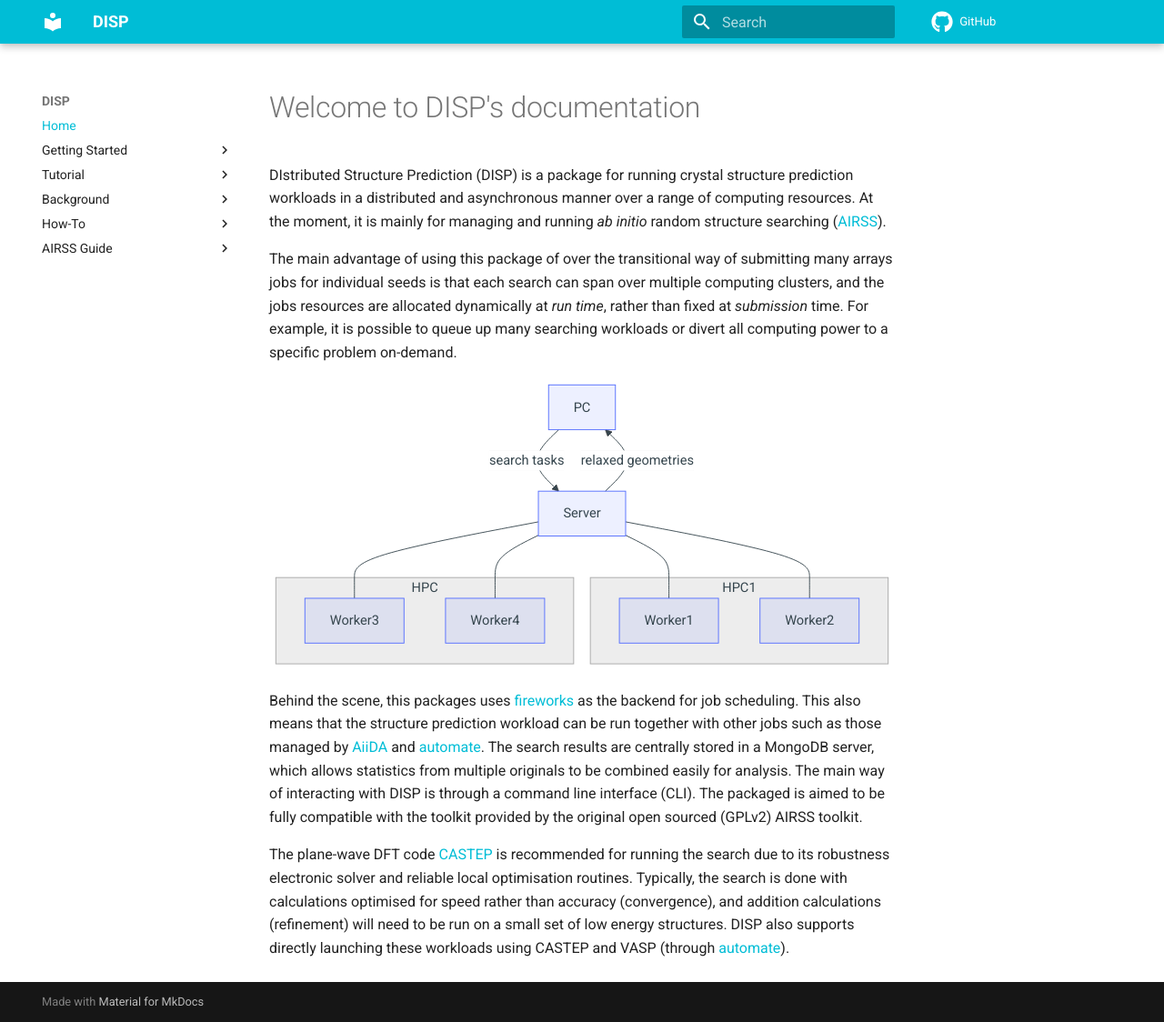
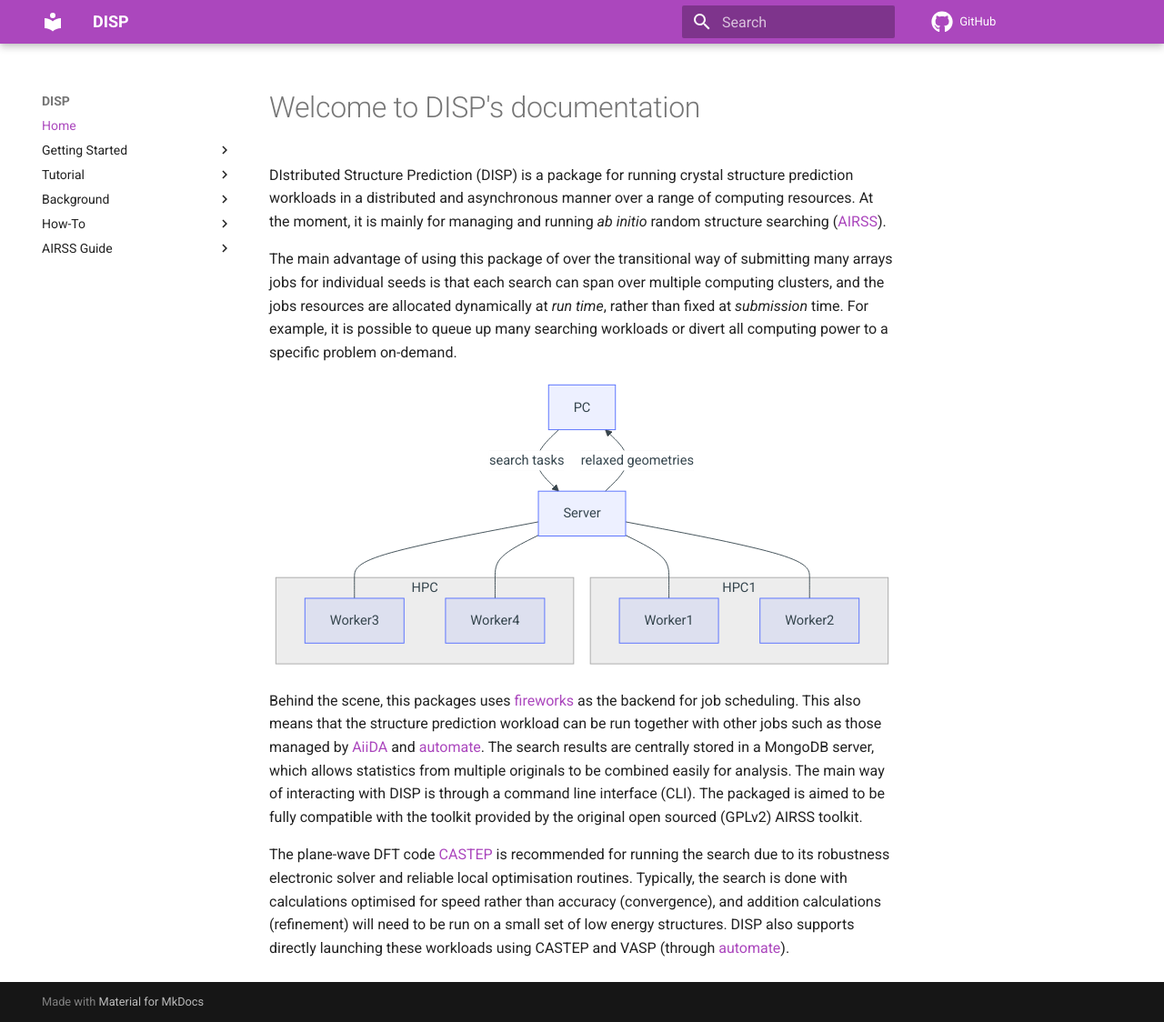
Before and after one commit to zhubonan/disp, an MkDocs documentation site: the page built from docs/index.md, in a window 1280 px wide and 1124 px high. Shown: the whole window at 91% size. Built offline with MkDocs 1.6.1 and Material for MkDocs 9.7.7, drawn with Linux system fonts in a browser that asks for light colours; comment, search, counter and statistics services are not loaded.

Commit message:
Tweak theme

```diff
--- a/mkdocs.yml
+++ b/mkdocs.yml
@@ -4,7 +4,7 @@ theme:
   icon:
     repo:  fontawesome/brands/github
   palette:
-    primary: cyan
+    primary: purple
 
 nav:
   - Home: "index.md"
```
Also changed, not shown: 1 other file.
